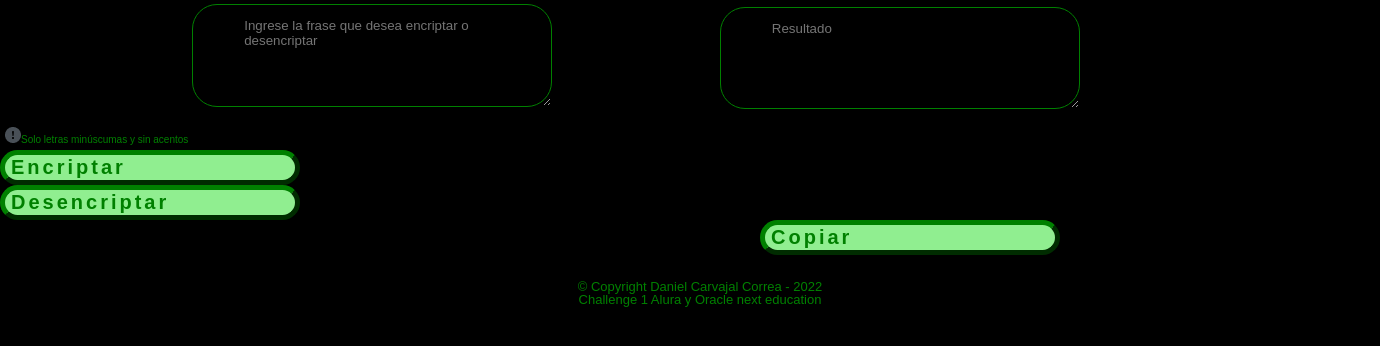
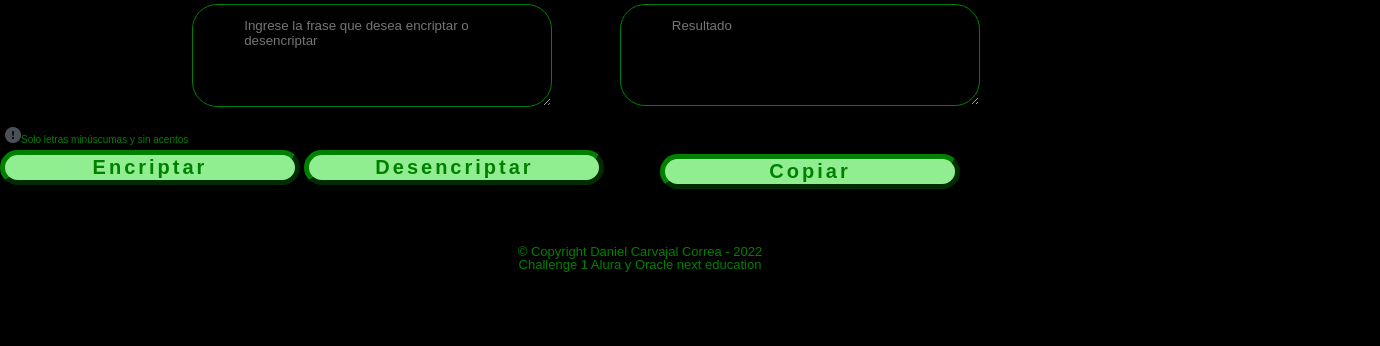
Before and after one commit to DanCarCo/Encriptador, a plain HTML site: page index.html in a window 1280 px wide. Shown: the part 96-442 px from the top of the page, 1380 px wide, since content can reach past the window. Drawn offline with Linux system fonts and the light colour scheme; a web font is replaced by a local one.

Commit message:
corrección diseño

```diff
--- a/style.css
+++ b/style.css
@@ -16,7 +16,7 @@
     padding: auto;
 }
 
-h1{
+.titulo{
     text-align: center;
     padding: auto;
     margin: 20px 5px 10px 40px;
@@ -25,7 +25,7 @@ h1{
     font-size: 40px;
 }
 
- #mensaje{
+#mensaje{
     position: relative;
     margin: 0% 0% 1% 15%;
     padding: 1% 4% 1% 4%;
@@ -43,9 +43,29 @@ h1{
     margin: 5px;
 }
 
+#encriptar, #desencriptar{
+    font-size: 20px;
+    border-radius: 24px;
+    font-weight: bold;
+    text-align: center;
+    color: green;
+    border-color: green;
+    background-color: lightgreen;
+    border-width: 5px;
+    letter-spacing: 3px;
+    font-family: 'Seymour One', sans-serif;
+    width: 15em;
+    display: inline-block;
+    }
+
+.num2 {
+    display: flex;
+    flex-direction: column;
+}
+
 #resultado{
     position: absolute;
-        right: 200px; top: 90px;
+        right: 300px; top: 87px;
     padding: 1% 4% 1% 4%;
     width: 20%;
     font-family: 'Seymour One', sans-serif;
@@ -58,12 +78,8 @@ h1{
     margin-left: 5%;
 
 }
-.num2 {
-    display: flex;
-    flex-direction: column;
-}
 
-#encriptar{
+#copiar{
     font-size: 20px;
     border-radius: 24px;
     font-weight: bold;
@@ -75,48 +91,15 @@ h1{
     letter-spacing: 3px;
     font-family: 'Seymour One', sans-serif;
     width: 15em;
-    display:flex;
-}
-
-#desencriptar{
-    font-size: 20px;
-    border-radius: 24px;
-    font-weight: bold;
-    text-align: center;
-    color: green;
-    border-color: green;
-    background-color: lightgreen;
-    border-width: 5px;
-    letter-spacing: 3px;
-    font-family: 'Seymour One', sans-serif;
-    width: 15em;
-    display:flex;
-}
-
-#copiar{
-font-size: 20px;
-border-radius: 24px;
-font-weight: bold;
-text-align: center;
-color: green;
-border-color: green;
-background-color: lightgreen;
-border-width: 5px;
-letter-spacing: 3px;
-font-family: 'Seymour One', sans-serif;
-width: 15em;
-display:flex;
-position:absolute;
-    right:220px;
+    position:absolute;
+        right:320px; top: 250px;
 }
 
  footer{
-    width: 100%;
     text-align: center;
     padding: 40px;
     font-size: 13px;
     margin: 20px;
-    position: absolute;
 }
 
 @media screen and (max-width:480px){
```
